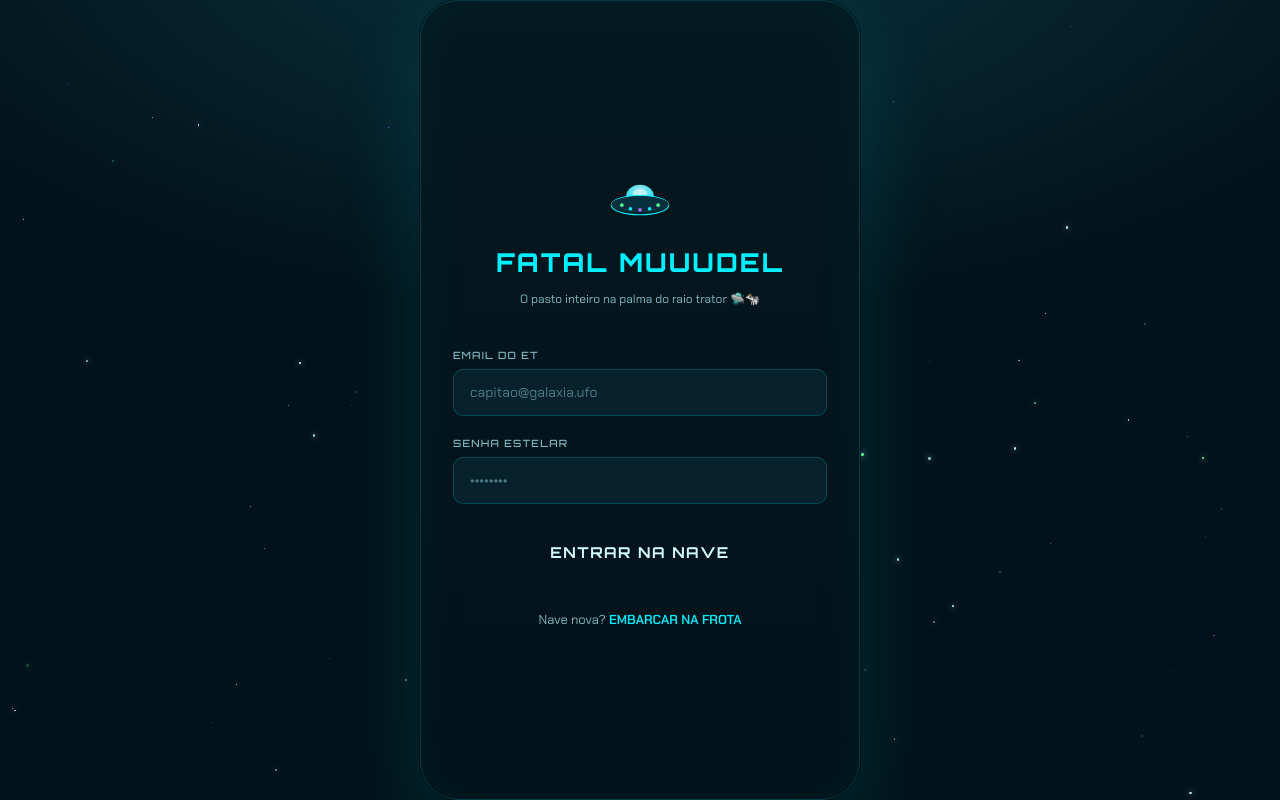
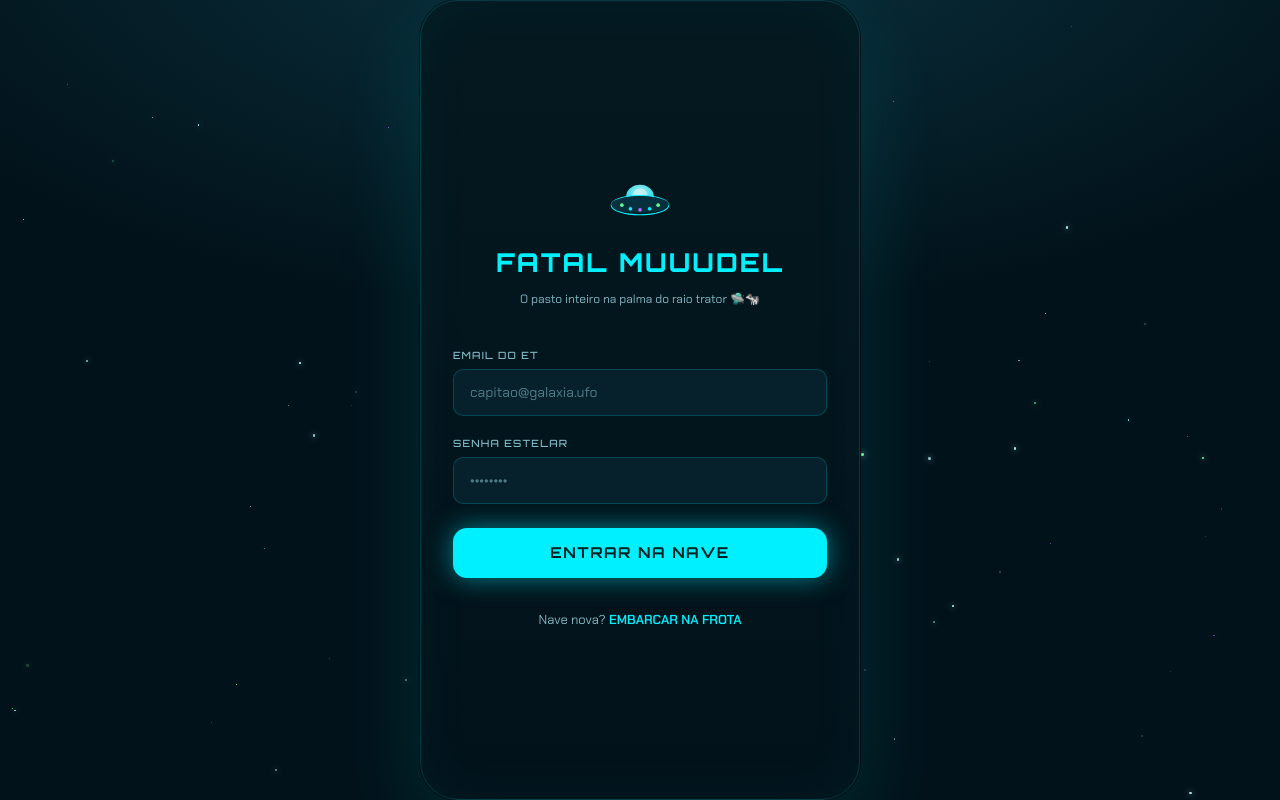
Before and after one commit to team-rage-agAInst-the-machine/fatal-muuudel, a Next.js app: page /login in a window 1280 px wide. Built offline with nearby package versions, Linux system fonts and the light colour scheme.

Commit message:
fix: corrige classe dos botões do login — fm-btn-cta → fm-cta

```diff
--- a/src/app/login/page.tsx
+++ b/src/app/login/page.tsx
@@ -105,7 +105,7 @@ export default function LoginPage() {
           <button
             type="submit"
             disabled={loading}
-            className="fm-btn fm-btn-cta fm-display"
+            className="fm-btn fm-cta fm-display"
             style={{ width: "100%", padding: "14px", fontSize: 15, letterSpacing: "0.1em", marginTop: 4 }}
           >
             {loading ? "ATIVANDO RAIO TRATOR..." : "ENTRAR NA NAVE"}
```
